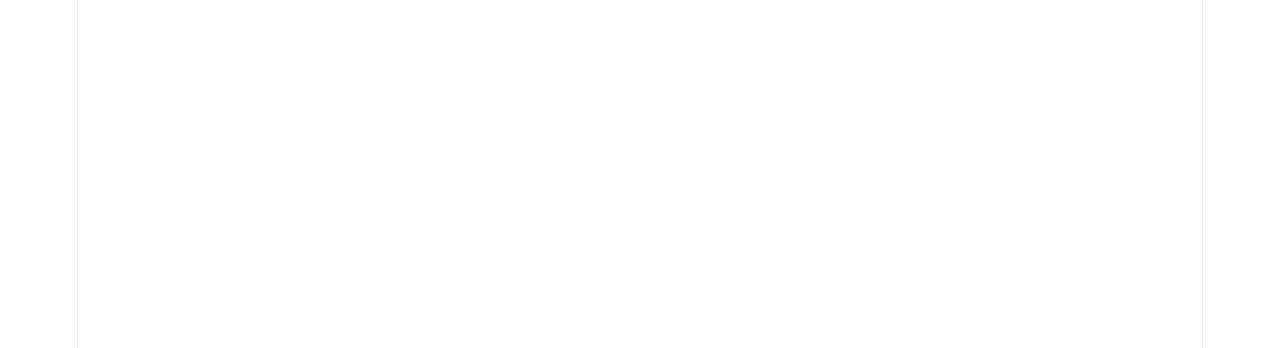
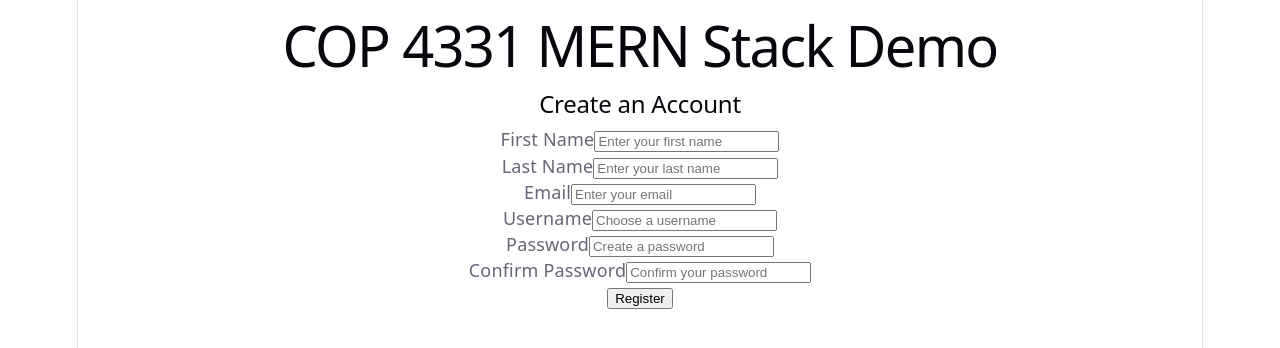
Before and after one commit to burnstravis/mern-temp, a React (Vite) app in the folder frontend/: page /register in a window 1280 px wide. Before the commit this address had no page. Shown: the top 348 px of the page. Built offline with nearby package versions, Linux system fonts and the light colour scheme.

Commit message:
register api and demo page

```diff
--- a/frontend/src/App.tsx
+++ b/frontend/src/App.tsx
@@ -2,12 +2,14 @@
 import './App.css';
 import LoginPage from './pages/LoginPage.tsx';
 import CardPage from './pages/CardPage.tsx';
+import RegisterPage from "./pages/RegisterPage.tsx";
 function App() {
   return (
       <BrowserRouter>
         <Routes>
           <Route path="/" element={<LoginPage />} />
-          <Route path="/cards" element={<CardPage />} />
+            <Route path="/register" element={<RegisterPage />} />
+            <Route path="/cards" element={<CardPage />} />
         </Routes>
       </BrowserRouter>
   );
--- /dev/null
+++ b/frontend/src/components/Register.tsx
@@ -0,0 +1,198 @@
+import React, { useState } from 'react';
+import md5 from "../../md5.ts";
+import {buildPath} from "./path.ts";
+
+interface RegisterForm {
+  firstName: string;
+  lastName: string;
+  email: string;
+  username: string;
+  password: string;
+  confirmPassword: string;
+}
+
+interface RegisterResponse {
+  error: string;
+}
+
+const Register: React.FC = () => {
+  const [formData, setFormData] = useState<RegisterForm>({
+    firstName: '',
+    lastName: '',
+    email: '',
+    username: '',
+    password: '',
+    confirmPassword: ''
+  });
+
+  const [error, setError] = useState<string>('');
+  const [success, setSuccess] = useState<string>('');
+
+  const handleChange = (e: React.ChangeEvent<HTMLInputElement>): void => {
+    const { name, value } = e.target;
+    setFormData(prev => ({
+      ...prev,
+      [name]: value
+    }));
+  };
+
+  const validateForm = (): boolean => {
+    // Check all fields are filled
+    if (!formData.firstName || !formData.lastName || !formData.email ||
+        !formData.username || !formData.password || !formData.confirmPassword) {
+      setError('All fields are required.');
+      return false;
+    }
+
+    // Check valid email format
+    const emailRegex = /^[^\s@]+@[^\s@]+\.[^\s@]+$/;
+    if (!emailRegex.test(formData.email)) {
+      setError('Please enter a valid email address.');
+      return false;
+    }
+
+    // Check password length
+    if (formData.password.length < 8) {
+      setError('Password must be at least 8 characters.');
+      return false;
+    }
+
+    // Check passwords match
+    if (formData.password !== formData.confirmPassword) {
+      setError('Passwords do not match.');
+      return false;
+    }
+
+    return true;
+  };
+
+  const handleSubmit = async (e: React.FormEvent): Promise<void> => {
+    e.preventDefault();
+    setError('');
+    setSuccess('');
+
+    if (!validateForm()) return;
+
+    try {
+      const response = await fetch(buildPath('api/register'), {
+        method: 'POST',
+        headers: { 'Content-Type': 'application/json' },
+        body: JSON.stringify({
+          firstName: formData.firstName,
+          lastName: formData.lastName,
+          email: formData.email,
+          username: formData.username,
+          password: md5(formData.password)
+        })
+      });
+
+      const data: RegisterResponse = await response.json();
+
+      if (!response.ok) {
+        setError(data.error || 'Registration failed. Please try again.');
+        return;
+      }
+
+      setSuccess('Account created successfully! You can now log in.');
+      setFormData({
+        firstName: '',
+        lastName: '',
+        email: '',
+        username: '',
+        password: '',
+        confirmPassword: ''
+      });
+
+    } catch (err) {
+      setError('Server error. Please try again later.');
+    }
+  };
+
+  return (
+    <div>
+      <h2>Create an Account</h2>
+      <form onSubmit={handleSubmit}>
+
+        <div>
+          <label htmlFor="firstName">First Name</label>
+          <input
+            type="text"
+            id="firstName"
+            name="firstName"
+            value={formData.firstName}
+            onChange={handleChange}
+            placeholder="Enter your first name"
+          />
+        </div>
+
+        <div>
+          <label htmlFor="lastName">Last Name</label>
+          <input
+            type="text"
+            id="lastName"
+            name="lastName"
+            value={formData.lastName}
+            onChange={handleChange}
+            placeholder="Enter your last name"
+          />
+        </div>
+
+        <div>
+          <label htmlFor="email">Email</label>
+          <input
+            type="email"
+            id="email"
+            name="email"
+            value={formData.email}
+            onChange={handleChange}
+            placeholder="Enter your email"
+          />
+        </div>
+
+        <div>
+          <label htmlFor="username">Username</label>
+          <input
+            type="text"
+            id="username"
+            name="username"
+            value={formData.username}
+            onChange={handleChange}
+            placeholder="Choose a username"
+          />
+        </div>
+
+        <div>
+          <label htmlFor="password">Password</label>
+          <input
+            type="password"
+            id="password"
+            name="password"
+            value={formData.password}
+            onChange={handleChange}
+            placeholder="Create a password"
+          />
+        </div>
+
+        <div>
+          <label htmlFor="confirmPassword">Confirm Password</label>
+          <input
+            type="password"
+            id="confirmPassword"
+            name="confirmPassword"
+            value={formData.confirmPassword}
+            onChange={handleChange}
+            placeholder="Confirm your password"
+          />
+        </div>
+
+        {error && <p style={{ color: 'red' }}>{error}</p>}
+        {success && <p style={{ color: 'green' }}>{success}</p>}
+
+        <button type="submit">Register</button>
+
+      </form>
+    </div>
+  );
+};
+
+export default Register;
--- /dev/null
+++ b/frontend/src/pages/RegisterPage.tsx
@@ -0,0 +1,12 @@
+import PageTitle from '../components/PageTitle.tsx';
+import Register from '../components/Register.tsx';
+const RegisterPage = () =>
+{
+    return(
+        <div>
+            <PageTitle />
+            <Register />
+        </div>
+    );
+};
+export default RegisterPage;
```
Also changed, not shown: 1 other file (tests, documents, lock files or other folders).
